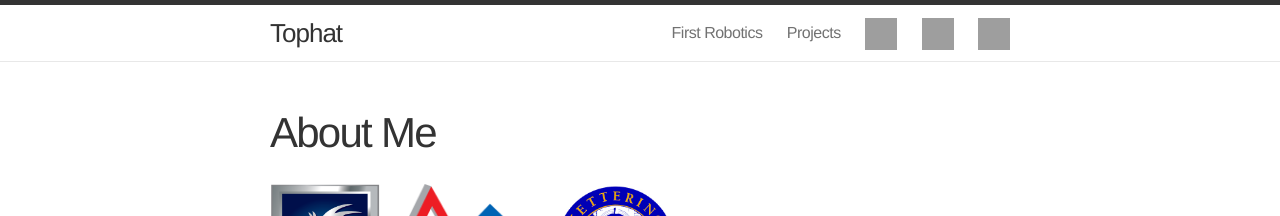
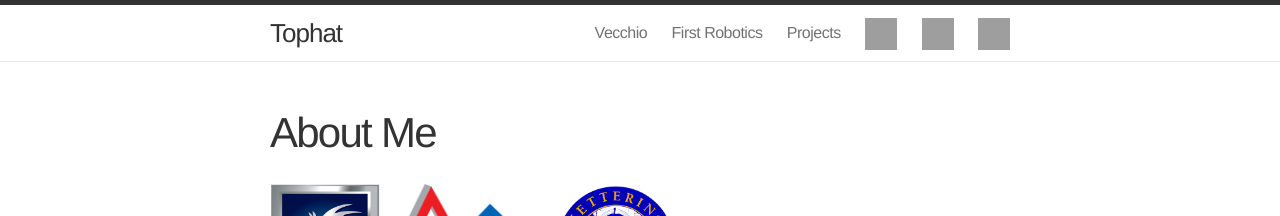
Before and after one commit to MoeTheBro/avecchio.github.io, a Jekyll site: the page built from _pages/vecchio/about-me.markdown, in a window 1280 px wide. Shown: the top 216 px of the page. Built offline with Jekyll 4.4.1, drawn with Linux system fonts in a browser that asks for light colours; grey boxes are pictures that could not be loaded.

Commit message:
Updated main site and rebuild site indicies.

```diff
--- a/_includes/header.html
+++ b/_includes/header.html
@@ -17,9 +17,9 @@
         </svg>
       </a>
       <div class="trigger">
-          <a class="page-link" href=""></a>
-          <a class="page-link" href="">First Robotics</a>
-          <a class="page-link" href="">Projects</a>
+          <a class="page-link" href="/vecchio">Vecchio</a>
+          <a class="page-link" href="/frc">First Robotics</a>
+          <a class="page-link" href="/projects">Projects</a>
           <a class="page-link" href="http://github.com/avecchio"><img class="extern github" src="/assets/images/social/github/github-128.png" alt="github"/></a>
           <a class="page-link" href="http://bitbucket.org/sparkysglitch"><img class="extern bitbucket" src="/assets/images/social/bitbucket/bitbucket-128.png" alt="bitbucket"/></a>
           <a class="page-link" href="/feed.xml"><img class="extern rss" src="/assets/images/social/rss/rss-128.png" alt="rss"/></a>
--- /dev/null
+++ b/_pages/vecchio.markdown
@@ -0,0 +1,5 @@
+---
+layout: page
+title: Austin Vecchio
+permalink: /vecchio/
+---
```
Also changed, not shown: _pages/vecchio/about-me.markdown (renamed from _pages/about-me.markdown), _pages/vecchio/thoughts.markdown (renamed from _pages/thoughts.markdown), 3 other files.
